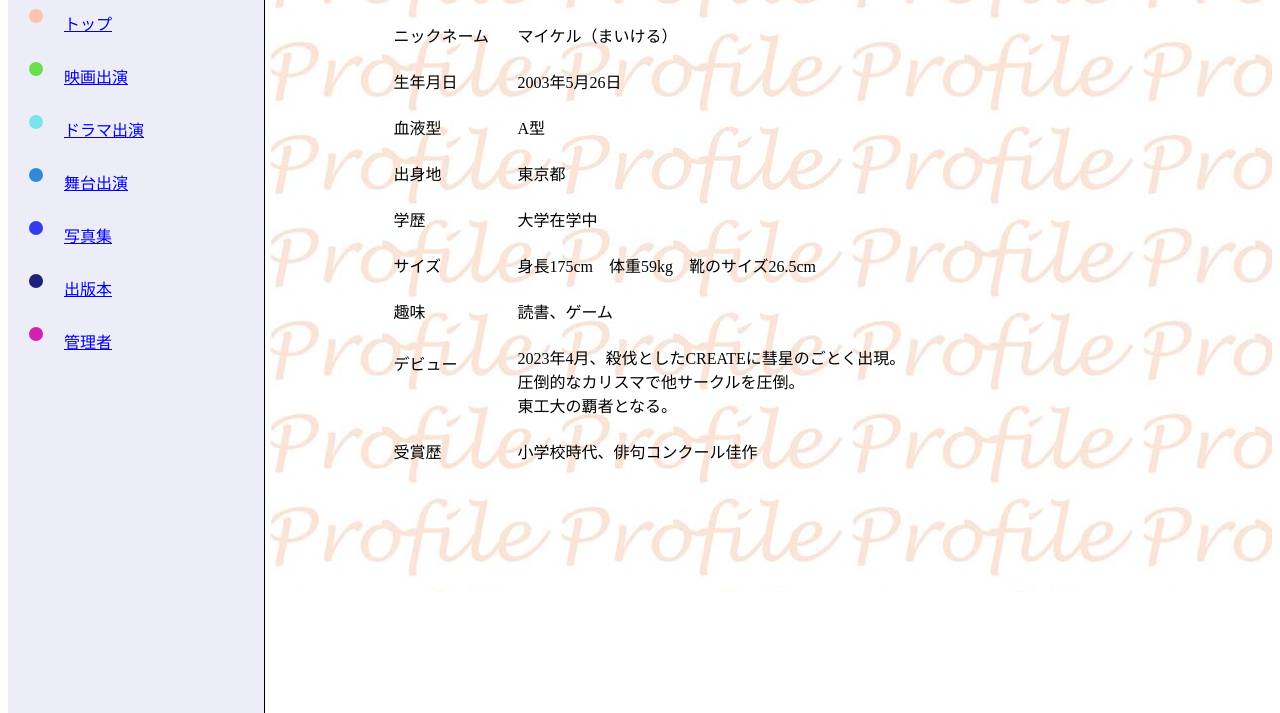
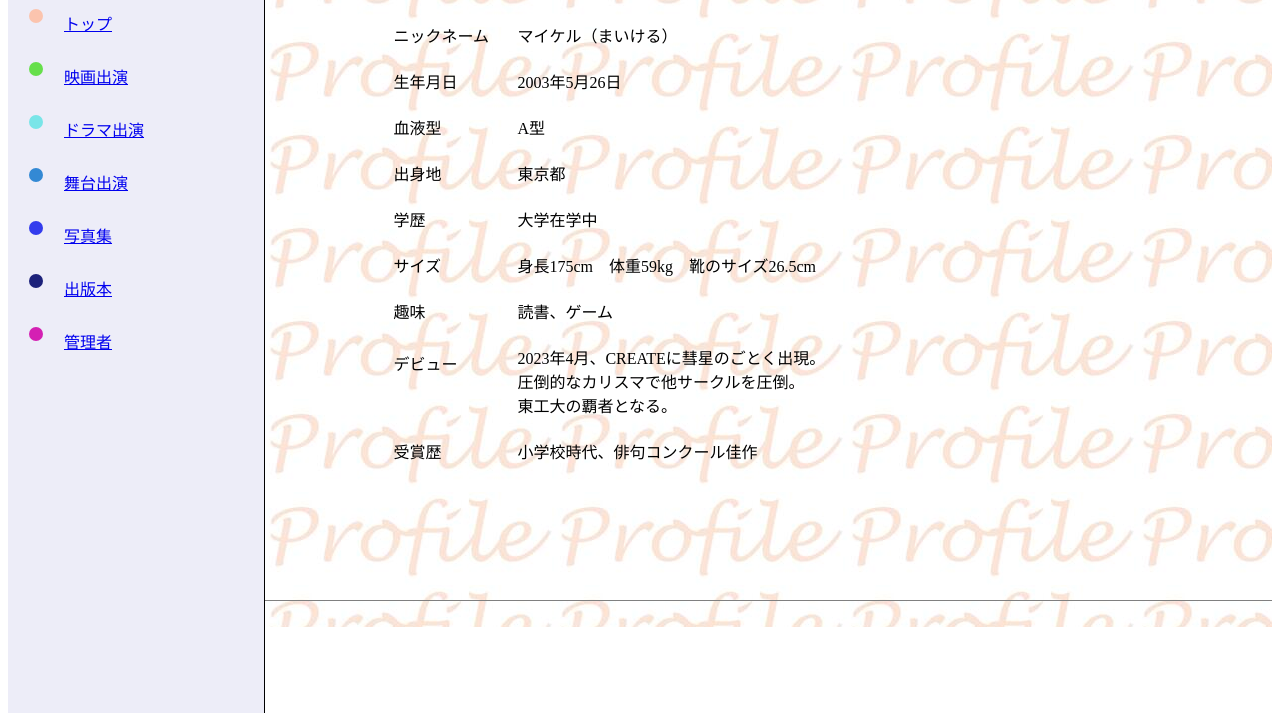
Before and after one commit to youyoukeykey/loncah, a plain HTML site: page profile.html in a window 1280 px wide. Shown: the part 87-800 px from the top of the page. Drawn offline with Linux system fonts and the light colour scheme.

Commit message:
remove satubatu

```diff
--- a/profile.html
+++ b/profile.html
@@ -42,7 +42,7 @@
                 <td align="left">趣味<br><br></td><td>読書、ゲーム<br><br></td>
             </tr>
             <tr>
-                <td align="left">デビュー<br><br><br><br></td><td>2023年4月、殺伐としたCREATEに彗星のごとく出現。<br>
+                <td align="left">デビュー<br><br><br><br></td><td>2023年4月、CREATEに彗星のごとく出現。<br>
                     圧倒的なカリスマで他サークルを圧倒。<br>
                     東工大の覇者となる。<br><br>
                 </td>
@@ -51,5 +51,7 @@
                 <td align="left">受賞歴<br><br><br><br><br><br><br><br></td><td>小学校時代、俳句コンクール佳作<br><br><br><br><br><br><br><br></td>
             </tr>
         </table>
+        <hr size=1 noshade><br>
     </div>
+
 </html>
```
